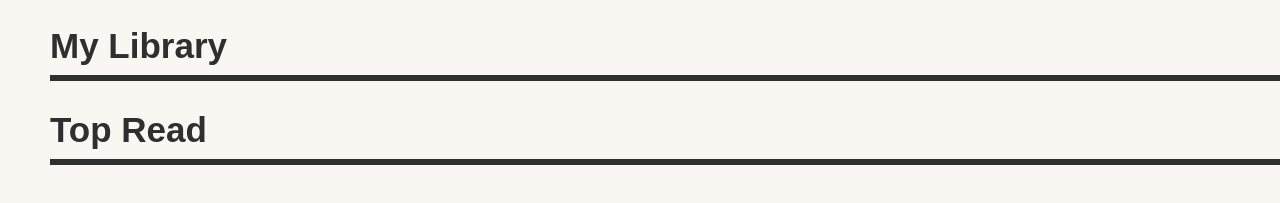
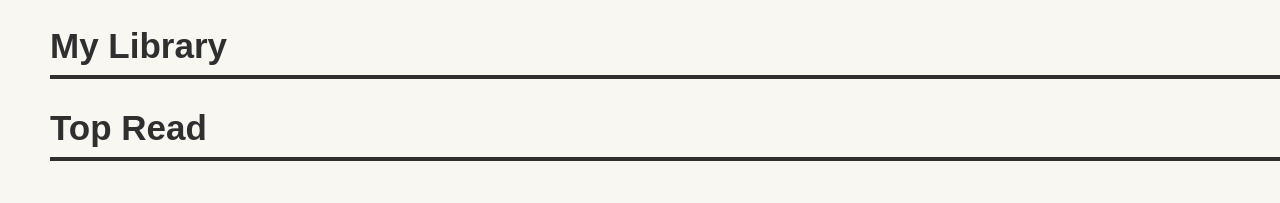
Before and after one commit to rachella0418/book-website, a plain HTML site: page main.html in a window 1280 px wide. Shown: the part 77-280 px from the top of the page. Drawn offline with Linux system fonts and the light colour scheme.

Commit message:
reduced divider width

```diff
--- a/main.css
+++ b/main.css
@@ -112,7 +112,7 @@ section h1 {
 
 .divider {
     width: 100%;
-    border: 3px solid var(--secondary-color);
+    border: 2px solid var(--secondary-color);
     margin-top: -20px;
     max-width: 1800px;
 }
```
